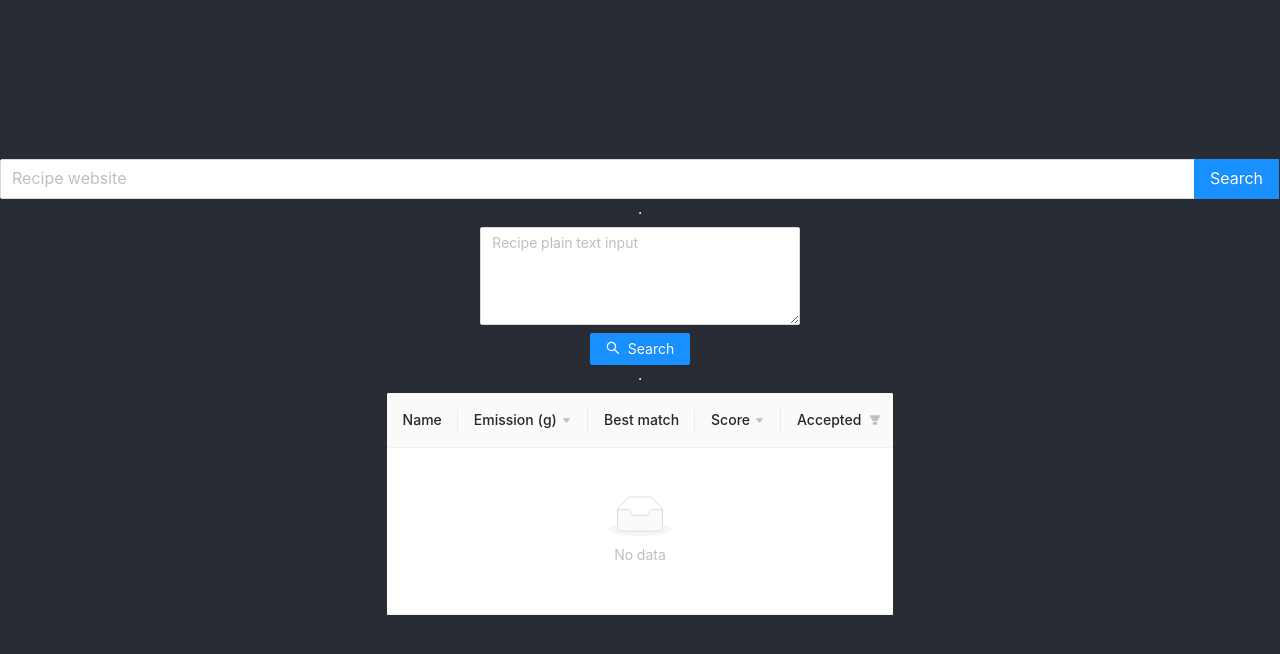
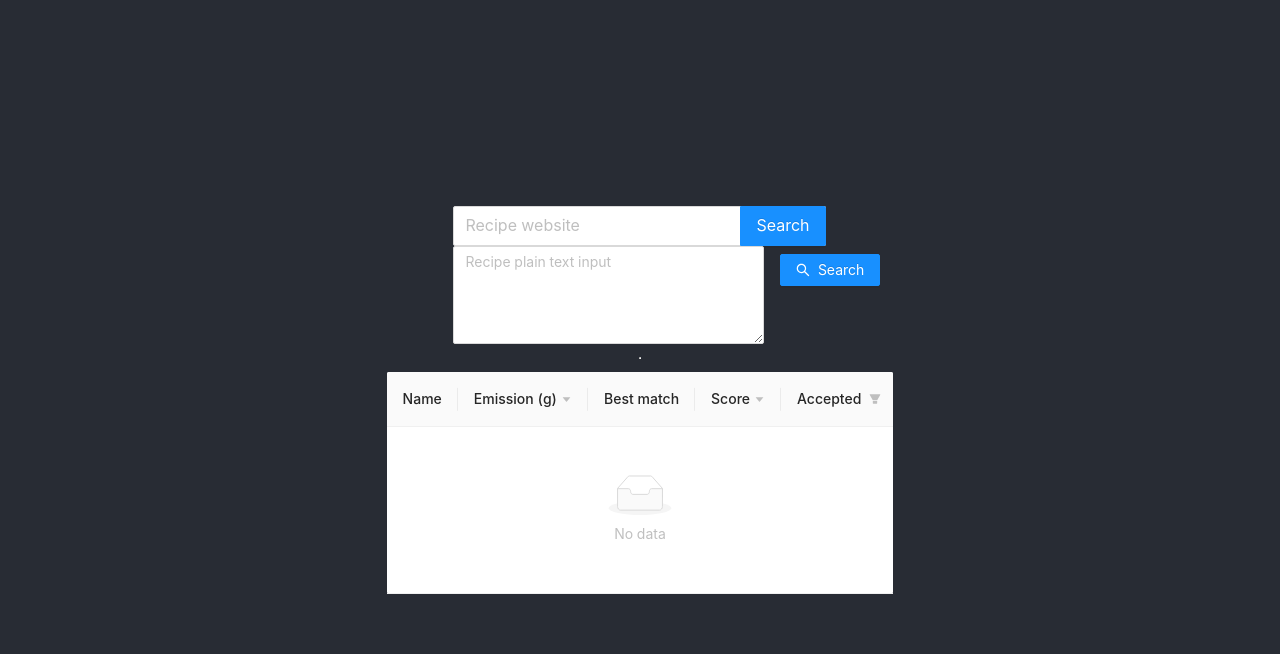
Before and after one commit to quantumbrake/mace-frontend, a React (Create React App) app: page / in a window 1280 px wide. Shown: the top 654 px of the page. Built offline with nearby package versions, Linux system fonts and the light colour scheme.

Commit message:
Add: Plaintext recipe support + update CSS

```diff
--- a/src/App.css
+++ b/src/App.css
@@ -1,6 +1,9 @@
 @import '~antd/dist/antd.css';
 
 .App {
+  display: grid;
+  grid-gap: 10px;
+  margin: 0;
   text-align: center;
 }
 
--- a/src/App.js
+++ b/src/App.js
@@ -15,9 +15,11 @@ class App extends Component {
     super(props);
     this.state = {
       tableContents: {},
+      recipeInput: "",
     };
     // This binding is necessary to make `this` work in the callback
-    this.callApi = this.callWebsiteApi.bind(this);
+    this.callWebsiteApi = this.callWebsiteApi.bind(this);
+    this.callPlainTextApi = this.callPlainTextApi.bind(this);
     this.makeTable = this.makeTable.bind(this);
   }
   callWebsiteApi(website_input) {
@@ -28,6 +30,15 @@ class App extends Component {
     }
     axios
       .get(baseUrl + website)
+      .then((response) => this.setState({ tableContents: response.data }))
+      .catch((err) => console.log(err));
+  }
+  callPlainTextApi(plaintext_input) {
+    const baseUrl = "https://mace-api-app.herokuapp.com/textinput";
+    axios
+      .post(baseUrl, {
+        contents: plaintext_input,
+      })
       .then((response) => this.setState({ tableContents: response.data }))
       .catch((err) => console.log(err));
   }
@@ -85,17 +96,14 @@ class App extends Component {
     if (Object.keys(this.state.tableContents).length === 0) {
       return <Table columns={columns} />;
     } else {
-      const tableItems = this.state.tableContents.details.map(
-        (detail, index) => ({
-          key: toString(index),
+      const tableItems = this.state.tableContents.details.map((detail) => ({
+        key: detail.name,
         name: detail.name,
         emission: detail.emission,
         best_match: detail.best_match,
         score: detail.score,
         accepted: detail.is_pass,
-        })
-      );
-      console.log(this.state.tableContents);
+      }));
       let total_co2_amount = this.state.tableContents.total_co2.amount;
       let total_co2_header = "Total CO2";
       let total_co2_unit = this.state.tableContents.total_co2.unit;
@@ -126,6 +134,10 @@ class App extends Component {
     return (
       <div className="App">
         <header className="App-header">
+          <Row justify="center">
+          <Col span={24}>
+            <Row>
+              <Col span={24}>
                 <Search
                   allowClear
                   placeholder="Recipe website"
@@ -133,19 +145,34 @@ class App extends Component {
                   size="large"
                   onSearch={this.callWebsiteApi}
                 />
-          <hr></hr>
-          <div>
+              </Col>
+            </Row>
+            <Row>
+              <Col span={20}>
                 <TextArea
                   rows={4}
                   placeholder="Recipe plain text input"
-              maxLength={6}
+                  maxLength={80}
+                  onChange={(event) =>
+                    this.setState({ recipeInput: event.target.value })
+                  }
                 />
-            <Button type="primary" icon={<SearchOutlined />} onClick={this.callPlainTextApi}>
+              </Col>
+              <Col span={1}></Col>
+              <Col span={3}>
+                <Button
+                  type="primary"
+                  icon={<SearchOutlined />}
+                  onClick={() => this.callPlainTextApi(this.state.recipeInput)}
+                >
                   Search
                 </Button>
-          </div>
+              </Col>
+            </Row>
+          </Col>
+          </Row>
           <hr></hr>
-          <p>{this.makeTable()}</p>
+          {this.makeTable()}
         </header>
       </div>
     );
```
Lines whose indentation alone changed are shown as unchanged.
